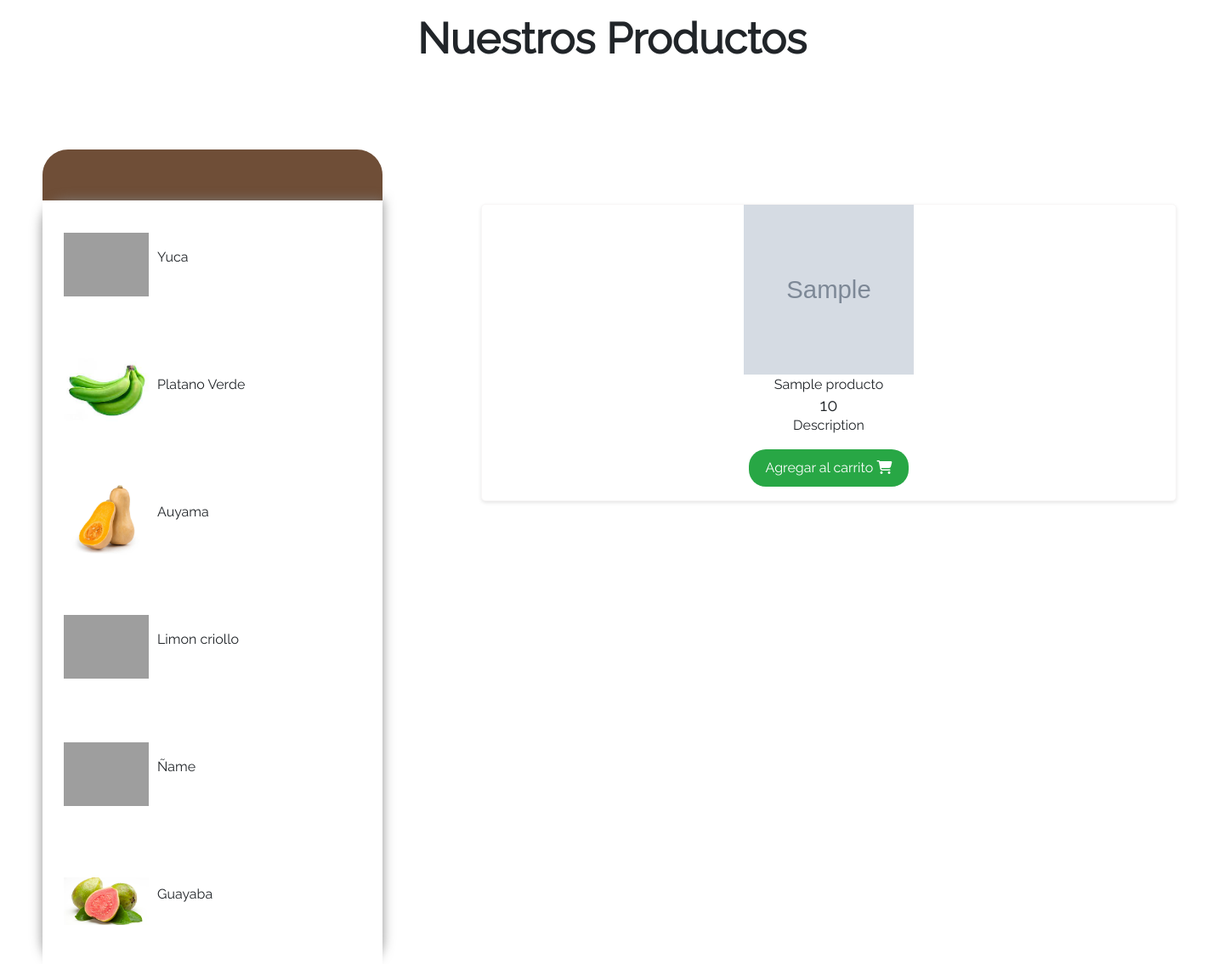
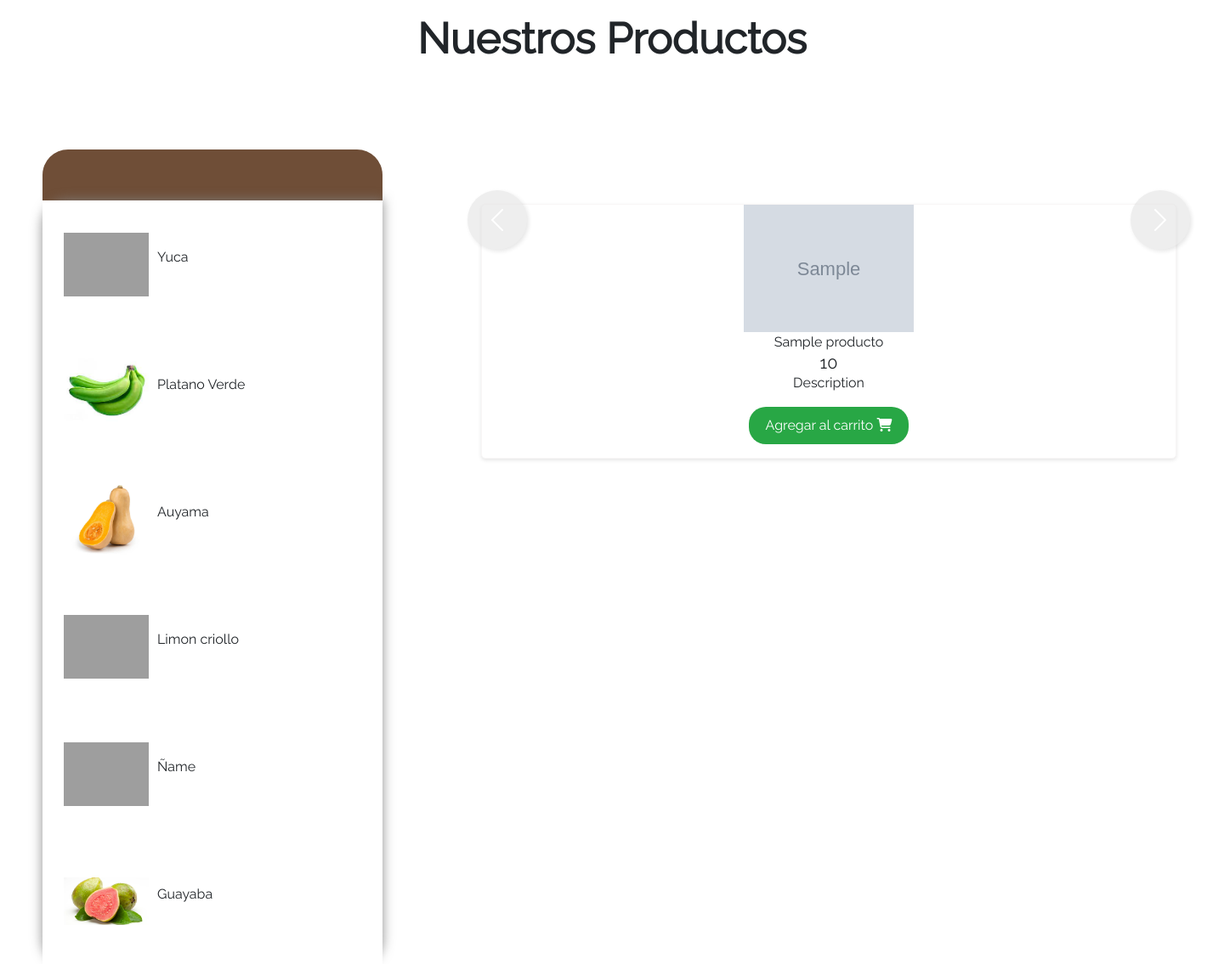
Before and after one commit to CarlosHerazo/Proyect_ADSO, a PHP site: page /page/productos.php in a window 1440 px wide. Shown: the part 56-1191 px from the top of the page at 85% size. Run offline with PHP 8.4, Linux system fonts and the light colour scheme; tables that the repository leaves empty or names only in its code hold one stand-in row (values such as "Sample post"); grey boxes marked "Sample" are stand-in pictures; grey boxes are pictures that could not be loaded.

Commit message:
cambios en la seccion de productos

```diff
--- a/page/productos.php
+++ b/page/productos.php
@@ -25,6 +25,44 @@ include '../controllers/logicacarrito.php';
     <link href="https://cdn.jsdelivr.net/npm/bootstrap@5.3.1/dist/css/bootstrap.min.css" rel="stylesheet" integrity="sha384-4bw+/aepP/YC94hEpVNVgiZdgIC5+VKNBQNGCHeKRQN+PtmoHDEXuppvnDJzQIu9" crossorigin="anonymous">
 
     <title>AgroAdonai</title>
+
+    <style>
+        .carousel-fade .carousel-item {
+            opacity: 0;
+            transition: opacity ease-in-out .7s;
+        }
+
+        .carousel-fade .carousel-item.active {
+            opacity: 1;
+        }
+
+        /* Estilo para los botones de control del carrusel */
+        .carousel-control-prev,
+        .carousel-control-next {
+            width: 70px;
+            /* Ajusta el tamaño según tus necesidades */
+            height: 70px;
+            border-radius: 50%;
+            background-color: #dddddd;
+            box-shadow: 2px 2px 5px rgba(0, 0, 0, 0.2); /* Sombra suave */
+        }
+
+        /* Estilo para los íconos de los botones de control */
+        .carousel-control-prev-icon,
+        .carousel-control-next-icon {
+
+
+            border-radius: 50%;
+        }
+
+        /* Estilo para resaltar los botones al pasar el mouse */
+        .carousel-control-prev:hover,
+        .carousel-control-next:hover {
+            background-color: #555;
+            opacity: 1;
+
+        }
+    </style>
 </head>
 <?php
 
@@ -184,27 +222,29 @@ include '../global/cabecera.php';
             ?>
 
             <br><br>
-            <div class="row d-flex align-items-center justify-content-center">
-
             <?php
             $sentencia = $pdo->prepare("SELECT * FROM productos");
             $sentencia->execute();
             $listaproductos = $sentencia->fetchAll(PDO::FETCH_ASSOC);
             // print_r($listaproductos);
             ?>
-
+            <div id="productosCarousel" class="carousel slide carousel-fade" data-bs-ride="carousel">
+                <div class="carousel-inner">
                     <?php
-
-                foreach ($listaproductos as $producto) { ?>
-
-
+                    $contador = 0;
+                    $totalProductos = count($listaproductos);
+                    foreach ($listaproductos as $producto) {
+                        if ($contador % 3 == 0) {
+                            echo '<div class="carousel-item ' . (($contador / 3) == 0 ? 'active' : '') . '"><div class="row">';
+                        }
+                    ?>
                         <div class="col-md m-3 text-center articulo">
                             <div data-aos="zoom-in" class="card-article pb-3 bg-white">
-                            <img title="Titulo producto" width="200" height="200" class="" alt="Titulo" src="<?php echo $producto['imagen'] ?>" class="img-fluid ${3|rounded-top,rounded-right,rounded-bottom,rounded-left,rounded-circle,|}" alt="" data-bs-toggle="popover" data-bs-trigger="hover" data-bs-title="<?php echo $producto['nombre'] ?>" data-bs-content="<?php echo $producto['descripcion'] ?>" height="327px">
+                                <img title="Titulo producto" width="200" height="200" class="img-fluid" alt="Titulo" src="<?php echo $producto['imagen'] ?>" data-bs-toggle="popover" data-bs-trigger="hover" data-bs-title="<?php echo $producto['nombre'] ?>" data-bs-content="<?php echo $producto['descripcion'] ?>" height="327px">
                                 <div class="card-body">
                                     <span class="name-product"><?php echo $producto['nombre'] ?></span>
                                     <h5 class="card-title">
-                                    <?php echo $producto['precio']  ?>
+                                        <?php echo $producto['precio'] ?>
                                     </h5>
                                     <p class="card-text">
                                         Description
@@ -212,20 +252,34 @@ include '../global/cabecera.php';
 
                                     <form action="" method="post">
 
-                                    <input type="hidden" name="id" id="id" value="<?php echo openssl_encrypt($producto['codigo'], COD, KEY)  ?>">
+                                        <input type="hidden" name="id" id="id" value="<?php echo openssl_encrypt($producto['codigo'], COD, KEY) ?>">
                                         <input class="text-success" type="hidden" name="nombre" id="nombre" value="<?php echo openssl_encrypt($producto['nombre'], COD, KEY) ?>">
                                         <input type="hidden" name="precio" id="precio" value="<?php echo openssl_encrypt($producto['precio'], COD, KEY) ?>">
                                         <input type="hidden" name="cantidad" id="cantidad" value="<?php echo openssl_encrypt(1, COD, KEY) ?>">
                                         <button class="btn-cafe" name="btn-action" id="comprar" value="agregar" type="submit">
                                             Agregar al carrito
-                                        <i class="fas fa-shopping-cart"></i> <!-- Icono de carrito -->
+                                            <i class="fas fa-shopping-cart"></i>
                                         </button>
 
                                     </form>
                                 </div>
                             </div>
                         </div>
-                <?php } ?>
+                    <?php
+                        $contador++;
+                        if ($contador % 3 == 0 || $contador == $totalProductos) {
+                            echo '</div></div>';
+                        }
+                    } ?>
+                </div>
+                <a class="carousel-control-prev" href="#productosCarousel" role="button" data-bs-slide="prev">
+                    <span class="carousel-control-prev-icon" aria-hidden="true"></span>
+                    <span class="visually-hidden">Previous</span>
+                </a>
+                <a class="carousel-control-next" href="#productosCarousel" role="button" data-bs-slide="next">
+                    <span class="carousel-control-next-icon" aria-hidden="true"></span>
+                    <span class="visually-hidden">Next</span>
+                </a>
             </div>
         </section>
     </div>
```
Lines whose indentation alone changed are shown as unchanged.
